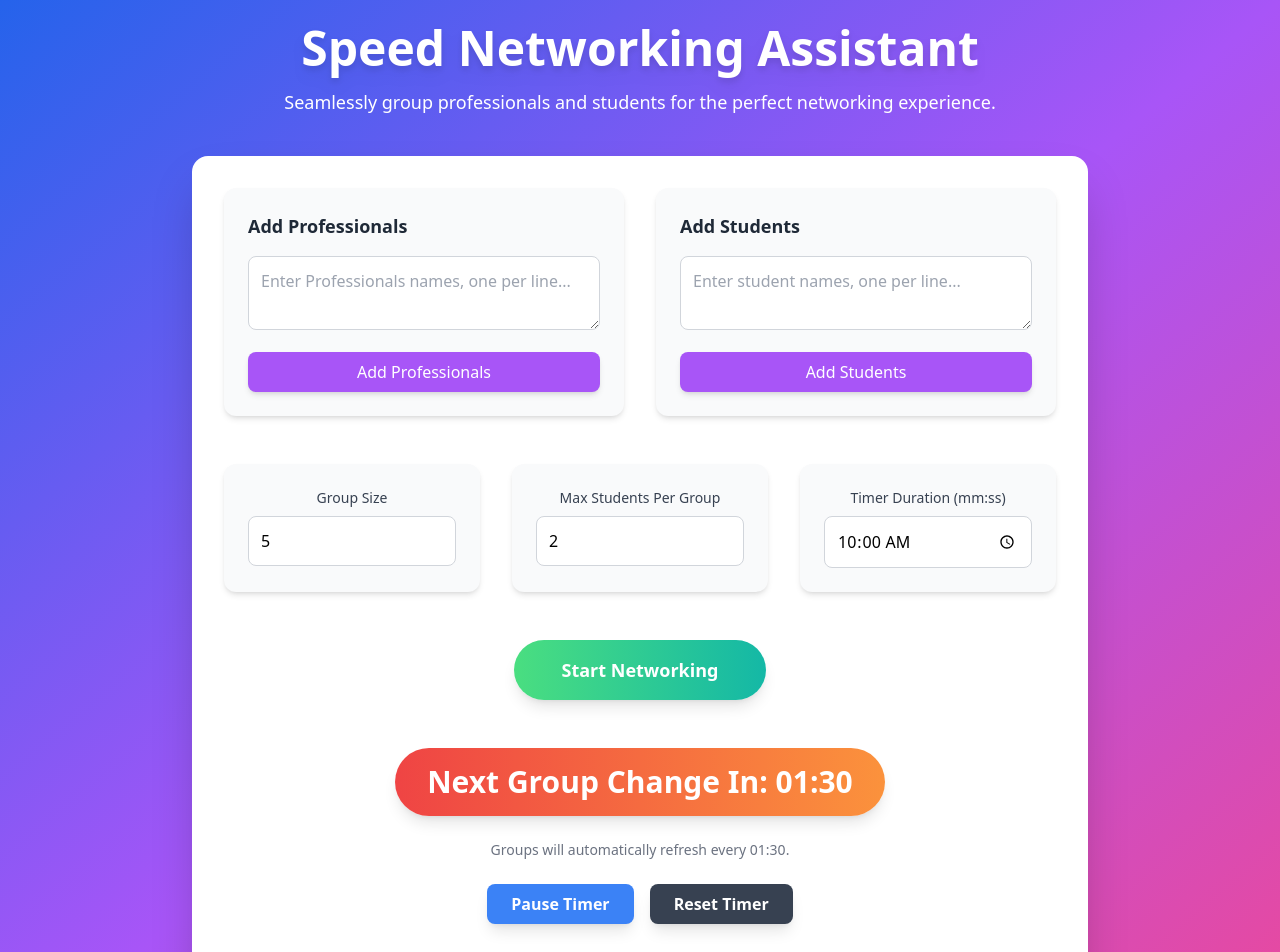
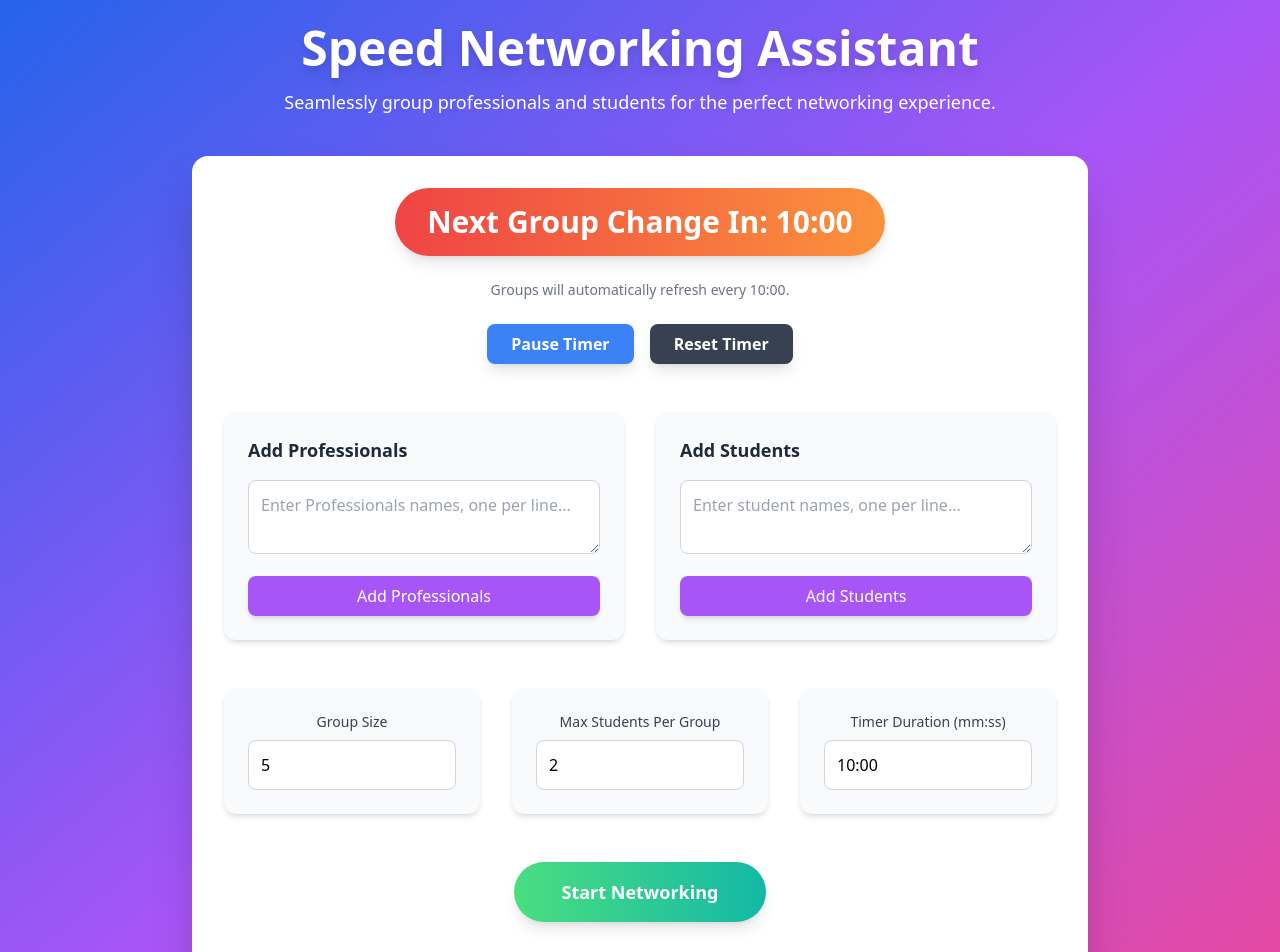
Before and after one commit to Dr-Dados/networking-mixer-app, a React (Vite) app: page / in a window 1280 px wide. Shown: the top 952 px of the page. Built offline with nearby package versions, Linux system fonts and the light colour scheme.

Commit message:
add timer and initial timer

```diff
--- a/src/App.jsx
+++ b/src/App.jsx
@@ -10,16 +10,21 @@ import {
 } from "./helpers/helpers";
 import Log from "./components/Log";
 import LogsControls from "./components/LogsControls";
+import NetworkingControls from "./components/NetworkingControls";
+import GroupsDisplay from "./components/GroupsDisplay";
 
 export default function App() {
   const [groupSize, setGroupSize] = useState(5);
   const [maxStudents, setMaxStudents] = useState(2);
   const [timer, setTimer] = useState("10:00");
+  const [constantTimer, setConstantTimer] = useState("10:00");
   const [isTimerRunning, setIsTimerRunning] = useState(false);
   const [professionals, setProfessionals] = useState([]);
   const [students, setStudents] = useState([]);
   const [groups, setGroups] = useState([]);
+  const [newGroups, setNewGroups] = useState([]);
   const [showLogs, setShowLogs] = useState(false);
+  console.log(constantTimer, timer);
 
   const clearLogs = () => {
     setGroups([]);
@@ -57,6 +62,7 @@ export default function App() {
       };
       return groupData;
     });
+    setNewGroups(newGroups);
     setGroups((prevGroups) => [...prevGroups, ...newGroups]);
   };
 
@@ -64,6 +70,11 @@ export default function App() {
     setIsTimerRunning(false); // Stop any existing timer
     generateGroups(); // Generate new groups
     setIsTimerRunning(true); // Start the timer
+  };
+
+  const handleStopNetworking = () => {
+    setIsTimerRunning(false);
+    setTimer(constantTimer);
   };
   return (
     <div className="min-h-screen flex flex-col items-center justify-center bg-gradient-to-br from-blue-600 via-purple-500 to-pink-500 p-6">
@@ -73,7 +84,11 @@ export default function App() {
       {/* Main Card */}
       <div className="w-full max-w-4xl bg-white rounded-2xl shadow-2xl p-8 space-y-12">
         {/* Timer Section */}
-
+        <Countdown
+          isTimerRunning={isTimerRunning}
+          initialTimer={timer}
+          constantTimer={constantTimer}
+        />
         {/* Input Section */}
 
         <InputSelection
@@ -88,23 +103,27 @@ export default function App() {
           setGroupSize={setGroupSize}
           timerInput={timer}
           setTimerInput={setTimer}
+          setConstantTimer={setConstantTimer}
         />
         {/* Start Networking Button Section */}
         <div className="mt-12 text-center">
-          <button
-            className="bg-gradient-to-r from-green-400 to-teal-500 text-white px-12 py-4 rounded-full text-lg font-bold shadow-lg hover:scale-105 transform transition"
-            onClick={handleStartNetworking}
-          >
-            Start Networking
-          </button>
+          <NetworkingControls
+            isTimerRunning={isTimerRunning}
+            handleStartNetworking={handleStartNetworking}
+            handleShuffleGroups={generateGroups}
+            handleStopNetworking={handleStopNetworking}
+          />
         </div>
-        <Countdown
-          isTimerRunning={isTimerRunning}
-          initialTimer="01:30"
-          constantTimer="01:30"
+
+        {/* Groups Display Section */}
+        {groups.length > 0 ? <GroupsDisplay groups={newGroups} /> : null}
+
+        {/* Action Buttons Section */}
+        <LogsControls
+          clearLogs={clearLogs}
+          showLogsHandler={showLogsHandler}
+          showLogs={showLogs}
         />
-        {/* Action Buttons Section */}
-        <LogsControls clearLogs={clearLogs} showLogsHandler={showLogsHandler} />
         {/* Show log section */}
         {showLogs && <Log logEntries={groups} />}
       </div>
--- a/src/components/Controls.jsx
+++ b/src/components/Controls.jsx
@@ -5,7 +5,13 @@ const Controls = ({
   setGroupSize,
   setMaxStudentsPerGroup,
   setTimerInput,
-}) => (
+  setConstantTimer,
+}) => {
+  function onChangeTimeHandler(e) {
+    setConstantTimer(e.target.value);
+    setTimerInput(e.target.value);
+  }
+  return (
     <div className="grid grid-cols-1 md:grid-cols-3 gap-8">
       <div className="bg-gray-50 rounded-xl p-6 shadow-md hover:shadow-lg transition text-center">
         <label className="block text-sm font-medium text-gray-700 mb-2">
@@ -34,13 +40,16 @@ const Controls = ({
           Timer Duration (mm:ss)
         </label>
         <input
-        type="time"
+          type="text"
           value={timerInput}
-        onChange={(e) => setTimerInput(e.target.value)}
+          onChange={onChangeTimeHandler}
           className="w-full p-3 border border-gray-300 rounded-lg focus:ring focus:ring-red-300 focus:outline-none"
+          maxLength={5} // Restrict input to "mm:ss" format
+          pattern="\d{2}:\d{2}" // Ensure valid format (regex for mm:ss)
         />
       </div>
     </div>
   );
+};
 
 export default Controls;
--- /dev/null
+++ b/src/components/GroupsDisplay.jsx
@@ -0,0 +1,36 @@
+const GroupsDisplay = ({ groups }) => {
+  return (
+    <div className="mt-8 space-y-6">
+      <h2 className="text-2xl font-bold text-gray-800 text-center">
+        Current Groups
+      </h2>
+      <div className="grid grid-cols-1 sm:grid-cols-2 lg:grid-cols-3 gap-6">
+        {groups.map((group) => (
+          <div
+            key={group.id}
+            className="bg-gray-100 rounded-lg shadow-lg p-6 space-y-4"
+          >
+            <h3 className="text-lg font-semibold text-gray-700">{group.id}</h3>
+            <p className="text-sm text-gray-500">Created at: {group.time}</p>
+            <ul className="space-y-2">
+              {group.members.map((member, idx) => (
+                <li
+                  key={idx}
+                  className={`text-sm font-medium ${
+                    member.role === "student"
+                      ? "text-green-600"
+                      : "text-blue-600"
+                  }`}
+                >
+                  {member.name} ({member.role})
+                </li>
+              ))}
+            </ul>
+          </div>
+        ))}
+      </div>
+    </div>
+  );
+};
+
+export default GroupsDisplay;
--- a/src/components/LogsControls.jsx
+++ b/src/components/LogsControls.jsx
@@ -1,4 +1,4 @@
-const LogsControls = ({ clearLogs, showLogsHandler }) => {
+const LogsControls = ({ clearLogs, showLogsHandler, showLogs }) => {
   return (
     <div className="flex flex-wrap justify-center gap-4">
       <button className="bg-blue-400 text-white px-6 py-2 rounded-lg shadow-md hover:bg-blue-500 transition">
@@ -14,7 +14,7 @@ const LogsControls = ({ clearLogs, showLogsHandler }) => {
         onClick={showLogsHandler}
         className="bg-red-400 text-white px-6 py-2 rounded-lg shadow-md hover:bg-red-500 transition"
       >
-        Show Log
+        {showLogs ? "Hide Log" : "Show Log"}
       </button>
     </div>
   );
--- /dev/null
+++ b/src/components/NetworkingControls.jsx
@@ -0,0 +1,36 @@
+const NetworkingControls = ({
+  isTimerRunning,
+  handleStartNetworking,
+  handleStopNetworking,
+  handleShuffleGroups,
+}) => {
+  return (
+    <div className="flex justify-center space-x-4">
+      {!isTimerRunning ? (
+        <button
+          className="bg-gradient-to-r from-green-400 to-teal-500 text-white px-12 py-4 rounded-full text-lg font-bold shadow-lg hover:scale-105 transform transition"
+          onClick={handleStartNetworking}
+        >
+          Start Networking
+        </button>
+      ) : (
+        <>
+          <button
+            className="bg-red-500 hover:bg-red-600 text-white px-8 py-3 rounded-full text-lg font-bold shadow-lg transition transform hover:scale-105"
+            onClick={handleStopNetworking}
+          >
+            Stop Networking
+          </button>
+          <button
+            className="bg-blue-500 hover:bg-blue-600 text-white px-8 py-3 rounded-full text-lg font-bold shadow-lg transition transform hover:scale-105"
+            onClick={handleShuffleGroups}
+          >
+            Shuffle Groups
+          </button>
+        </>
+      )}
+    </div>
+  );
+};
+
+export default NetworkingControls;
```
Lines whose indentation alone changed are shown as unchanged.
